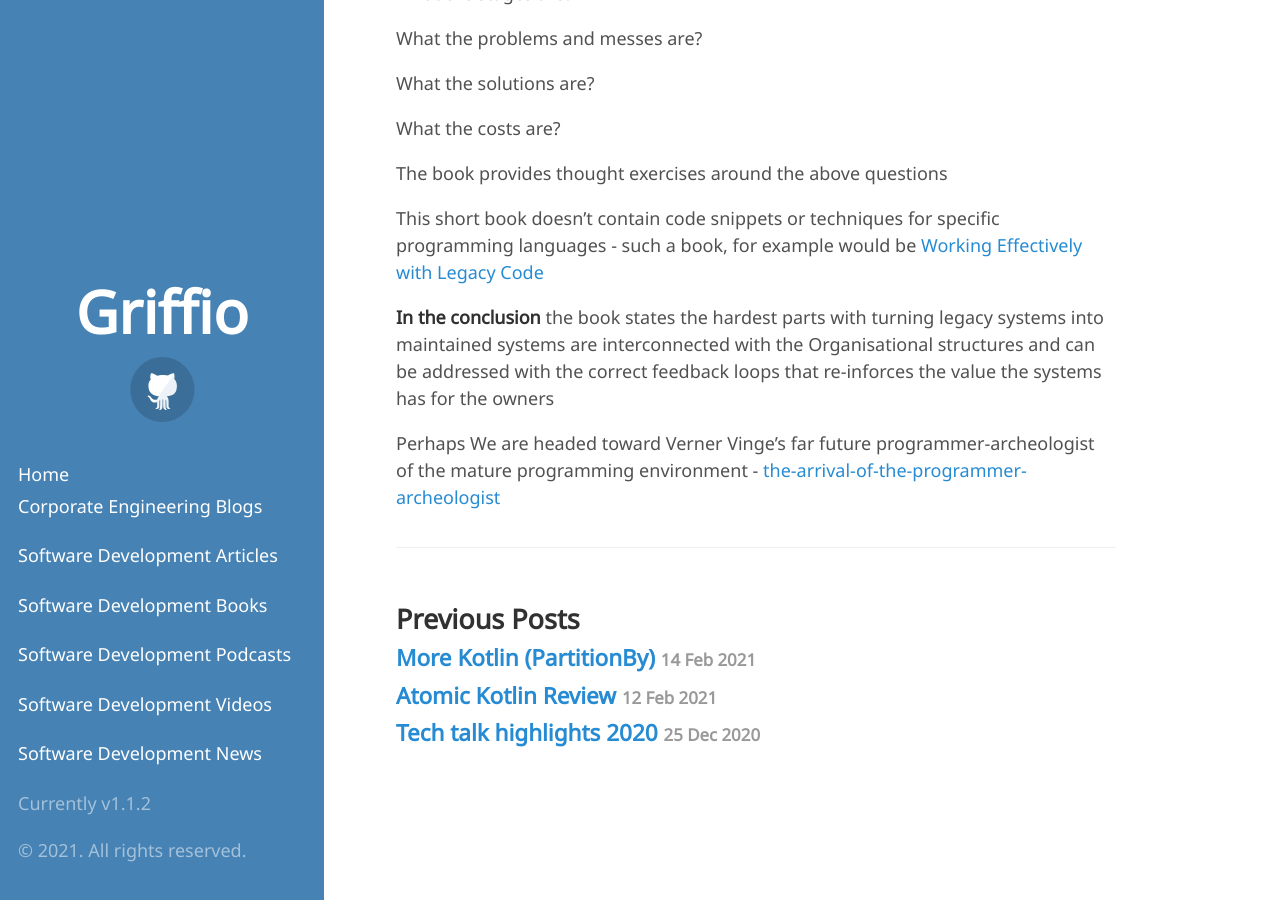
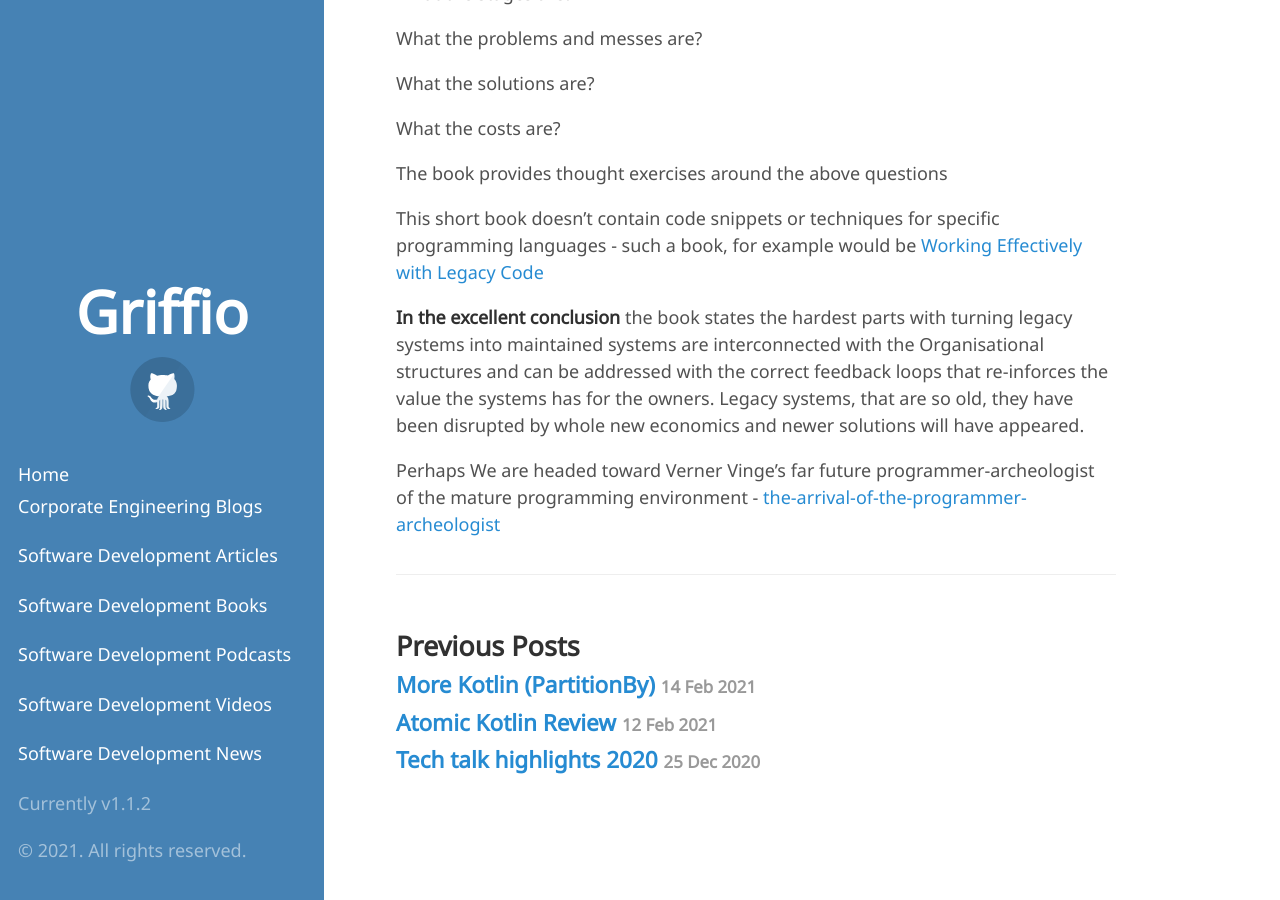
Before and after one commit to griffio/griffio.github.io, a Jekyll site: the page built from _posts/2021-07-14-Kill-It-With-Fire-Review.md, in a window 1280 px wide and 900 px high, scrolled down 1554 px. Built offline with Jekyll 4.4.1, drawn with Linux system fonts in a browser that asks for light colours; some web fonts are replaced.

Commit message:
Update 2021-07-14-Kill-It-With-Fire-Review.md

```diff
--- a/_posts/2021-07-14-Kill-It-With-Fire-Review.md
+++ b/_posts/2021-07-14-Kill-It-With-Fire-Review.md
@@ -48,6 +48,7 @@ The book provides thought exercises around the above questions
 This short book doesn't contain code snippets or techniques for specific programming languages - such a book, for example would be
 [Working Effectively with Legacy Code](https://www.oreilly.com/library/view/working-effectively-with/0131177052/)
 
-**In the conclusion** the book states the hardest parts with turning legacy systems into maintained systems are interconnected with the Organisational structures and can be addressed with the correct feedback loops that re-inforces the value the systems has for the owners
+**In the excellent conclusion** the book states the hardest parts with turning legacy systems into maintained systems are interconnected with the Organisational structures and can be addressed with the correct feedback loops that re-inforces the value the systems has for the owners.
+Legacy systems, that are so old, they have been disrupted by whole new economics and newer solutions will have appeared.
 
 Perhaps We are headed toward Verner Vinge's far future programmer-archeologist of the mature programming environment - [the-arrival-of-the-programmer-archeologist](https://aallan.medium.com/the-arrival-of-the-programmer-archeologist)
```
